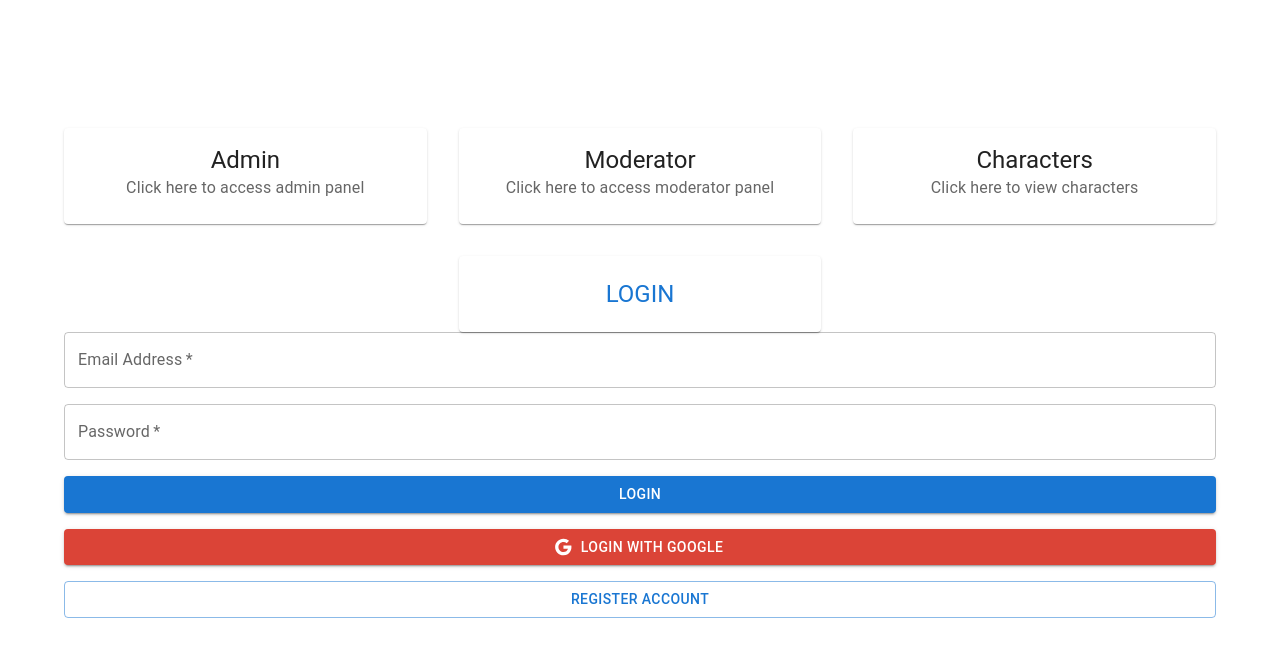
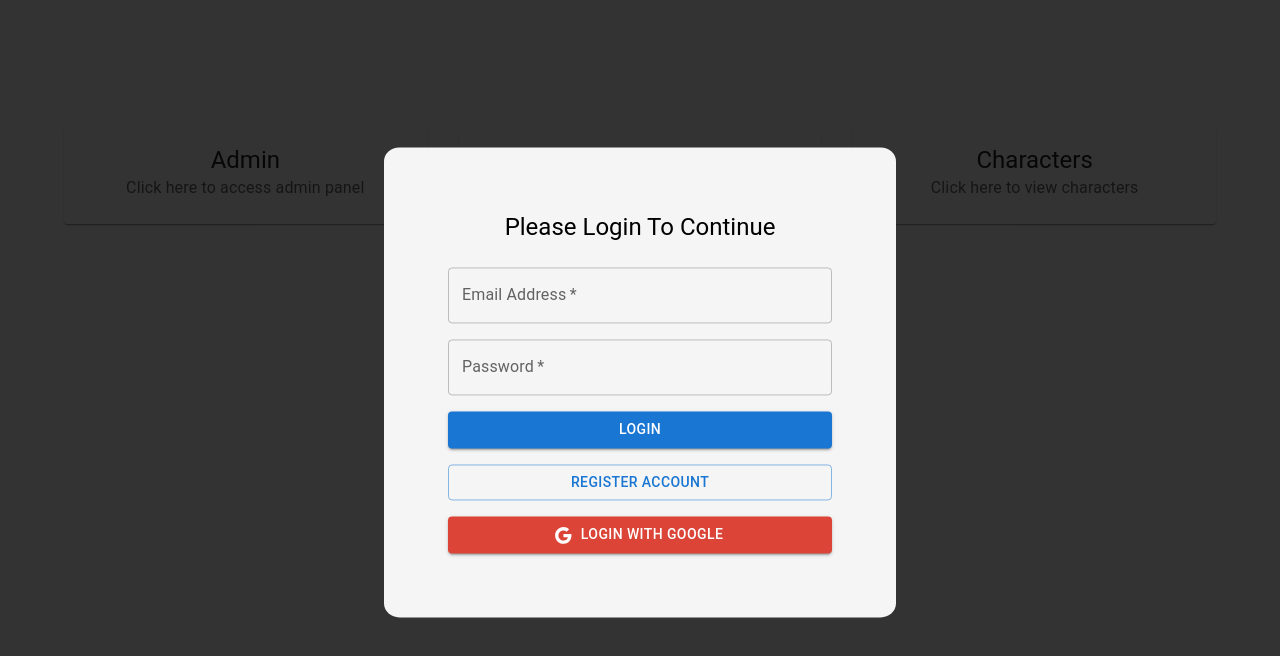
Before and after one commit to Rous1141/learning03, a React (Create React App) app: page / in a window 1280 px wide. Both pictures are taken after a click on the button "LOGIN". Shown: the top 656 px of the page. Built offline with nearby package versions, Linux system fonts and the light colour scheme.

Commit message:
Form Creation

```diff
--- /dev/null
+++ b/src/Components/Forms/FormCSS/LoginForm.css
@@ -0,0 +1,17 @@
+.backdrop{
+    position: fixed;
+    width: 100vw;
+    height: 110vh;
+    left: 50%;
+    transform: translate(-50%, -45%);
+    background-color: rgba(0,0,0,0.8);
+    transition: all 1s ease-in-out;
+}
+.loginForm{
+    margin: auto;
+    width: 30%;
+    padding: 5%;
+    transform: translate(0, 45%);
+    background-color: whitesmoke;
+    border-radius: 3%;
+}
--- a/src/Components/Forms/LoginForm.jsx
+++ b/src/Components/Forms/LoginForm.jsx
@@ -1,12 +1,29 @@
 import React from 'react';
 import TextField from '@mui/material/TextField';
 import Button from '@mui/material/Button';
-import Stack from '@mui/material/Stack';
-import GoogleIcon from '@mui/icons-material/Google'; // This should be the correct import for the Google icon
-
-export default function LoginForm() {
+import Grid from '@mui/material/Grid';
+import Typography from '@mui/material/Typography';
+import GoogleIcon from '@mui/icons-material/Google'; // Correct Google icon import
+import './FormCSS/LoginForm.css'
+export default function LoginForm({ handleClick }) {
+  const onClick = (event) => {
+    // Check if the target of the click is the element that the event was bound to
+    if (event.target === event.currentTarget) {
+      // If true, then the click was on the backdrop, not on a child.
+      // Execute the desired action for an outside click here.
+      handleClick()
+    }
+  };
   return (
-    <Stack component="form" spacing={2} noValidate>
+    <div onClick={onClick} className='backdrop'>
+      <div className='loginForm'>
+        <Grid container spacing={2} component="form" noValidate>
+          <Grid item xs={12}>
+            <Typography variant="h5" component="h1" gutterBottom>
+              Please Login To Continue
+            </Typography>
+          </Grid>
+          <Grid item xs={12}>
             <TextField
               required
               id="email"
@@ -15,6 +32,8 @@ export default function LoginForm() {
               autoComplete="email"
               fullWidth
             />
+          </Grid>
+          <Grid item xs={12}>
             <TextField
               required
               id="password"
@@ -23,20 +42,29 @@ export default function LoginForm() {
               autoComplete="current-password"
               fullWidth
             />
+          </Grid>
+          <Grid item xs={12}>
             <Button variant="contained" fullWidth>
               Login
             </Button>
+          </Grid>
+          <Grid item xs={12}>
+            <Button variant="outlined" fullWidth>
+              Register Account
+            </Button>
+          </Grid>
+          <Grid item xs={12}>
             <Button
               variant="contained"
               startIcon={<GoogleIcon />}
               fullWidth
-        style={{ backgroundColor: '#DB4437', color: 'white' }}
+              sx={{ backgroundColor: '#DB4437', color: 'white' }}
             >
               Login with Google
             </Button>
-      <Button variant="outlined" fullWidth>
-        Register Account
-      </Button>
-    </Stack>
+          </Grid>
+        </Grid>
+      </div>
+    </div>
   );
 }
--- a/src/Components/FrontPage.jsx
+++ b/src/Components/FrontPage.jsx
@@ -1,9 +1,10 @@
-import React, { useState } from 'react'
+import React, {  } from 'react'
 import { Link } from 'react-router-dom';
 import Button from '@mui/material/Button';
 import { Container, Card, CardContent, Typography, Grid } from '@mui/material';
 import { makeStyles } from '@mui/styles';
 import LoginForm from './Forms/LoginForm';
+import {useHandleClick} from '../CustomHooks/HandleClick';
 
 const useStyles = makeStyles({
   card: {
@@ -23,17 +24,12 @@ const StyledLink = ({ to, children }) => {
   );
 };
 
-
 export default function FrontPage() {
   const classes = useStyles();
-  const [open,SetOpen] = useState(false);
-  const handleclick = (event) =>{
-    open ? SetOpen(false) : SetOpen(true)
-
-  }
+  const [isOpen,handleClick] =  useHandleClick();
 
   return (
-    <Container sx={{ marginTop: "10%" }}>
+    <Container sx={{ marginTop: "10%"}}>
       <Grid container spacing={4}>
         <Grid item xs={12} sm={4}>
           <StyledLink to="/admin">
@@ -79,7 +75,7 @@ export default function FrontPage() {
         </Grid>
         <Grid item xs={12} sm={4} sx={{margin:'auto',padding:'0px'}}>
             <Card className={classes.card}>
-            <Button onClick={event => {handleclick(event)}}  sx={{width:'100%'}}>
+            <Button onClick={handleClick}  sx={{width:'100%'}}>
               <CardContent>
                 <Typography variant="h5" component="h2">
                  Login
@@ -89,7 +85,9 @@ export default function FrontPage() {
             </Card>
         </Grid>
       </Grid>
-      {open ? <LoginForm/> : ""}
+      <div style={{visibility: isOpen ? "visible" : "hidden" ,opacity: isOpen ? "100%" : "0%",transition: 'all 0.5s ease-in-out' }}>
+      <LoginForm  handleClick={handleClick}/>
+      </div>
     </Container>
   )
 }
--- /dev/null
+++ b/src/CustomHooks/HandleClick.jsx
@@ -0,0 +1,9 @@
+import {useCallback,useState} from 'react'
+
+export function useHandleClick() {
+    const [isOpen,SetIsOpen] = useState(false);
+    const handleClick = useCallback(()=>{
+        isOpen ? SetIsOpen(false) : SetIsOpen(true)
+    },[isOpen])
+    return [isOpen,handleClick]
+}
```
Lines whose indentation alone changed are shown as unchanged.
